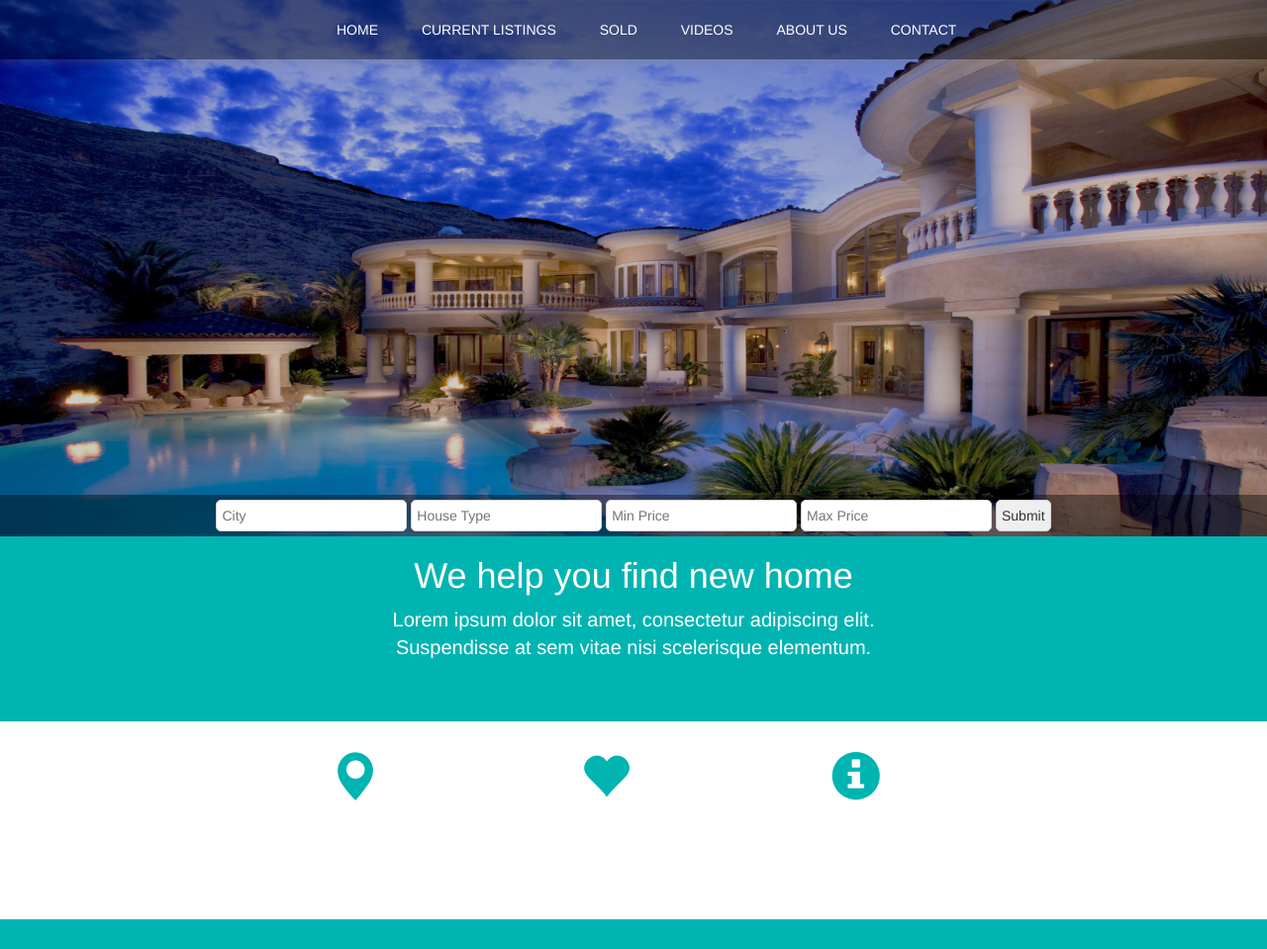
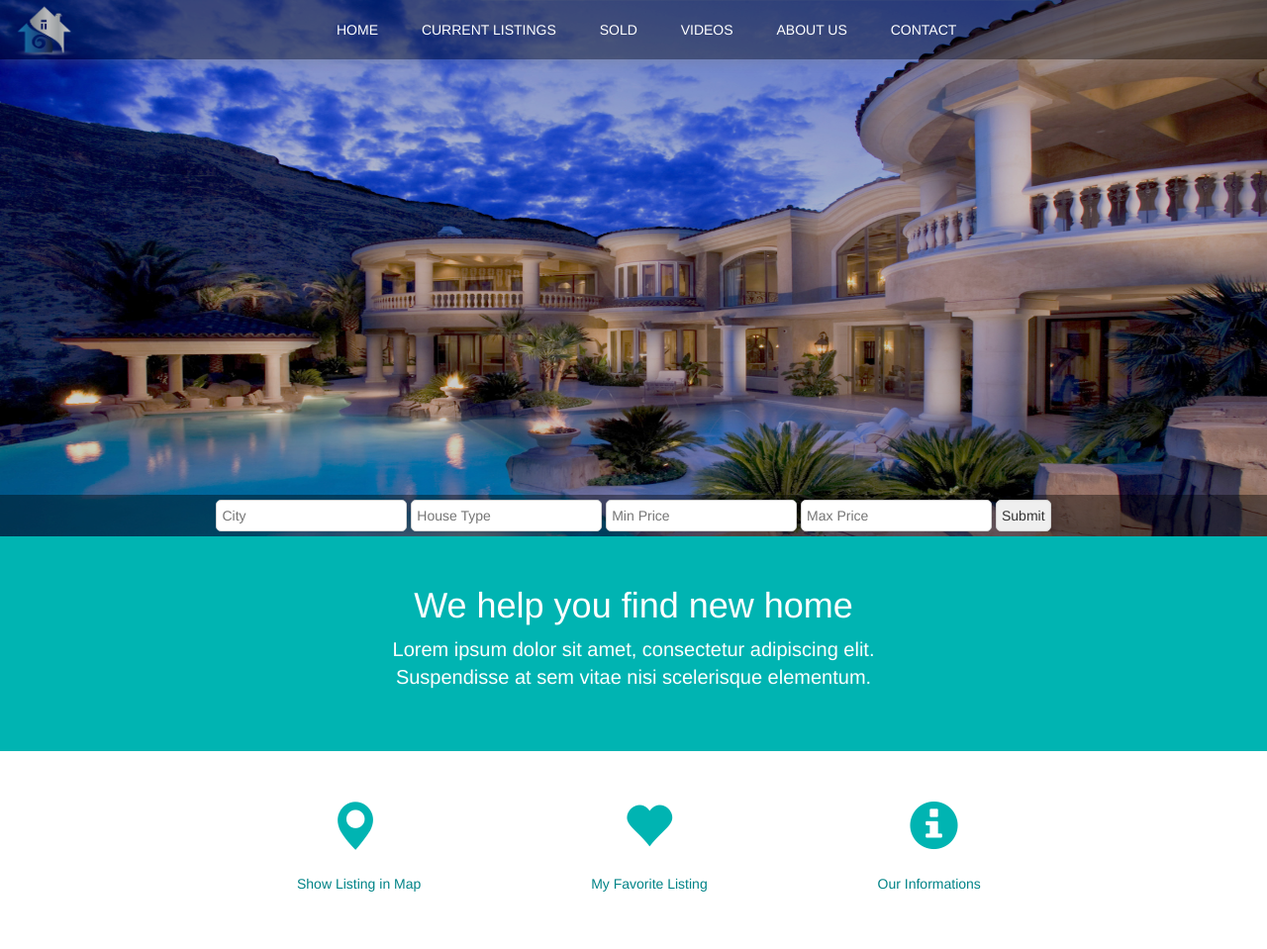
Before and after one commit to JoKim0627/webdxdproject-june-anna, a plain HTML site: page index.html in a window 1280 px wide. Shown: the whole page at 99% size. Before the commit the page ends 929 px from the top, so only its background shows below. Drawn offline with Linux system fonts and the light colour scheme; a web font is replaced by a local one.

Commit message:
add logo and fix some position on footer and description

```diff
--- a/css/style.css
+++ b/css/style.css
@@ -25,6 +25,16 @@ body {
 
 /*navigation*/
 
+.nav-logo {
+	width: 70px;
+	max-height: 60px;
+	margin-left: 10px;
+    margin-top: 0.1px;
+
+	-webkit-filter: brightness(90%);
+    position:fixed;
+
+}
 
 nav {
 	/*background-color: #103434;
@@ -36,6 +46,7 @@ nav {
 	width: 100%;
 	z-index: 100;
 	top:0;
+
 }
 
 
@@ -77,6 +88,8 @@ a:focus, a:hover {
 	margin-left: 25%;
 	padding: 0;
 
+	float:left;
+
 
 }
 .nav-bar li {
@@ -85,20 +98,16 @@ a:focus, a:hover {
 	/*space between a and another object*/
 	padding: 10px;
 	/*space between text context and border */
+	border-radius: 5px;
 	transition: background-color .5s linear, margin .5s linear;
 }
 .nav-bar li:hover {
-	margin: 20px;
+	/*margin: 20px;*/
+	border-radius: 5px;
 	background-color: rgba(255,255,255,0.5);
 	cursor:pointer;
 }
-.nav-logo {
-	width: 100px;
-	height: 60px;
-	margin-left: 10px;
-    margin-top: 0.1px;
 
-}
 
 
 
@@ -152,6 +161,7 @@ form > input {
 	font-style: arial;
 	margin-top: 0;
 	margin-bottom: 20px;
+	padding-top:30px;
 	padding-bottom:30px;
 
 	background-color: #00b4b2;
@@ -184,7 +194,7 @@ footer ul {
 }
 footer li {
 	display: inline-block;
-	margin-top: 30px;
+	margin-top: 50px;
 	margin-left: 100px;
 	margin-right: 100px;
 }
@@ -194,6 +204,11 @@ footer  span {
 	font-size: 5rem;
 }
 
+footer p {
+	color:#008387;
+	margin-top:20px;
+	margin-left: -32px;
+}
 
 
 
--- a/index.html
+++ b/index.html
@@ -12,9 +12,8 @@
 </head>
 <body>
 	<div class="home">
-
 		<nav class ="bar-header">
-		<!-- <img class = "nav-logo" src="img/b1.jpg" alt="Logo"> -->
+			<img class = "nav-logo" src="img/logo.png" alt="Logo">
 			<ul class = "nav-bar ">
 				<!-- order list -->
 				<a href="index.html"><li>HOME</li></a>
@@ -58,9 +57,10 @@
 	<footer>
 
 		<ul>
-			<li><span class ="glyphicon glyphicon-map-marker"></span></li>
-			<li><span class="glyphicon glyphicon-heart"></span></li>
-			<li><span class ="glyphicon glyphicon-info-sign"></span></li>
+			<a href="about.html">
+			<li><span class ="glyphicon glyphicon-map-marker"></span><p>Show Listing in Map</p></li></a>
+			<li><span class="glyphicon glyphicon-heart"></span><p>My Favorite Listing</p></li>
+			<li><span class ="glyphicon glyphicon-info-sign"></span><p>Our Informations</p></li>
 		</ul>
 
 	</footer>
```
Also changed, not shown: img/logo.png (added). Lines whose indentation alone changed are shown as unchanged.
